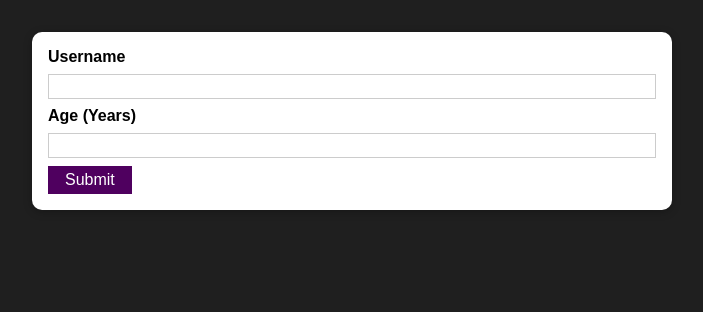
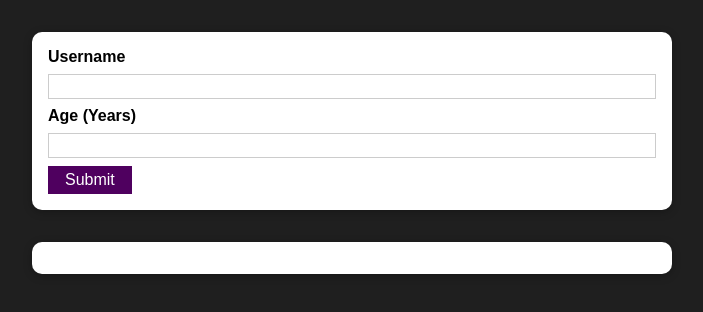
Before and after one commit to Pranav016/AddUsers-MiniProject, a React (Create React App) app: page / in a window 1280 px wide. Shown: the top 312 px of the page, without its empty margins (288-991 px from the left). Built offline with nearby package versions, Linux system fonts and the light colour scheme.

Commit message:
Add UserList component

```diff
--- a/src/App.js
+++ b/src/App.js
@@ -1,10 +1,12 @@
 import React from 'react';
 import AddUser from './components/Users/AddUser';
+import UserList from './components/Users/UserList';
 
 function App() {
 	return (
 		<div>
 			<AddUser />
+			<UserList users={[]} />
 		</div>
 	);
 }
--- /dev/null
+++ b/src/components/Users/UserList.js
@@ -0,0 +1,19 @@
+import React from 'react';
+import Card from '../UI/Card';
+import classes from './UserList.module.css';
+
+const UserList = (props) => {
+	return (
+		<Card className={classes.users}>
+			<ul>
+				{props.users.map((user) => (
+					<li>
+						{user.name} ({user.age} years old)
+					</li>
+				))}
+			</ul>
+		</Card>
+	);
+};
+
+export default UserList;
--- /dev/null
+++ b/src/components/Users/UserList.module.css
@@ -0,0 +1,16 @@
+.users {
+	margin: 2rem auto;
+	width: 90%;
+	max-width: 40rem;
+}
+
+.users ul {
+	list-style: none;
+	padding: 1rem;
+}
+
+.users li {
+	border: 1px solid #ccc;
+	margin: 0.5rem 0;
+	padding: 0.5rem;
+}
```
